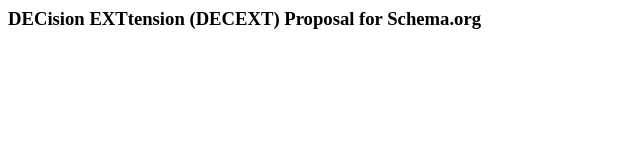
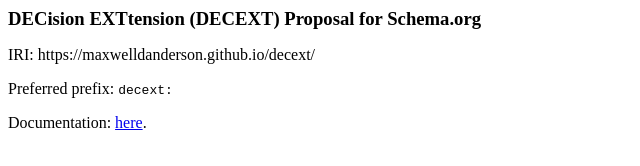
Before and after one commit to MaxwellDAnderson/decext, a plain HTML site: page index.html in a window 1280 px wide. Shown: the whole page, without its empty margins (0-640 px from the left). Drawn offline with Linux system fonts and the light colour scheme.

Commit message:
index update

```diff
--- a/index.html
+++ b/index.html
@@ -4,5 +4,8 @@
   </head>
   <body>
     <h1>DECision EXTtension (DECEXT) Proposal for Schema.org</h1>
+    <p>IRI: https://maxwelldanderson.github.io/decext/</p>
+    <p>Preferred prefix: <code>decext:</code></p>
+    <p>Documentation: <a href="export-1/index.html">here</a>.</p>
   </body>
 </html>
```
